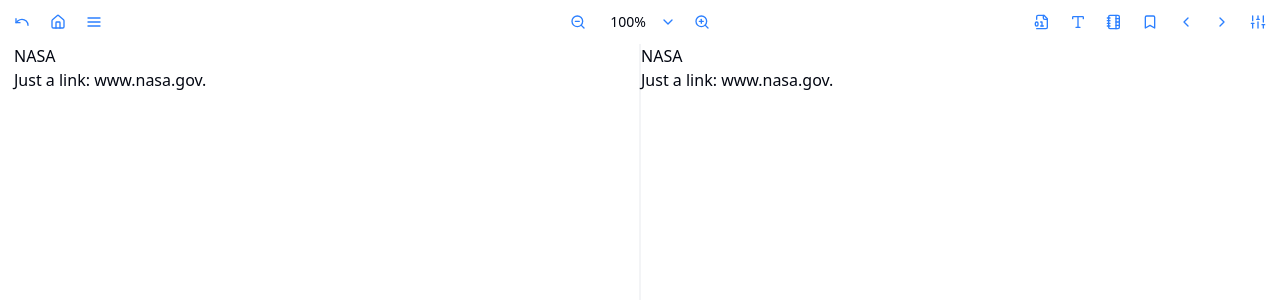
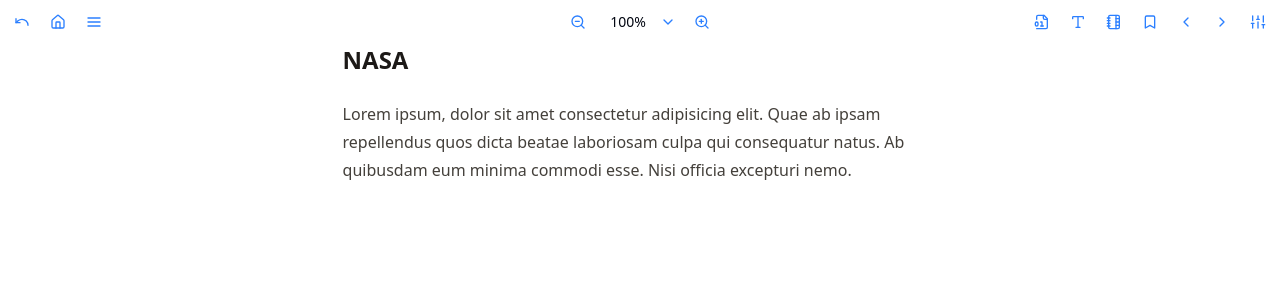
Before and after one commit to anhvanhoa/ebook, a Next.js app: page /1/1/read in a window 1280 px wide. Shown: the top 300 px of the page. Built offline with nearby package versions, Linux system fonts and the light colour scheme.

Commit message:
Add typography plugin for Tailwind CSS; update global styles and enhance Markdown viewer with dynamic content rendering

```diff
--- a/package.json
+++ b/package.json
@@ -36,6 +36,7 @@
   "devDependencies": {
     "@eslint/eslintrc": "^3",
     "@tailwindcss/postcss": "^4",
+    "@tailwindcss/typography": "^0.5.16",
     "@types/jszip": "^3.4.1",
     "@types/node": "^20",
     "@types/react": "^19",
--- a/src/app/(read)/[category]/[slug]/read/_components/MdViewer.tsx
+++ b/src/app/(read)/[category]/[slug]/read/_components/MdViewer.tsx
@@ -1,26 +1,35 @@
+'use client';
 import { usePdf } from '@/provider/pdf/context';
-import React from 'react';
+import React, { useMemo } from 'react';
 import Markdown from 'react-markdown';
-const markdown = `
-## NASA
-Just a link: www.nasa.gov.`;
 const MdViewer = () => {
     const pdf = usePdf();
+    const markdown = useMemo(() => {
+        return {
+            pageOne: pdf.state.pages[pdf.state.pageNumber - 1].content,
+            pageTwo: pdf.state.pages[pdf.state.pageNumber]?.content
+        };
+    }, [pdf.state.pageNumber]);
     return (
         <div className='max-w-screen h-[calc(100vh-2.75rem)] overflow-auto'>
             <div className='flex justify-center h-full'>
-                <div style={{ width: pdf.state.width * pdf.state.scale, fontSize: `${16 * pdf.state.scale}px` }}>
-                    <Markdown remarkPlugins={[]}>{markdown}</Markdown>
+                <div
+                    style={{ width: pdf.state.width * pdf.state.scale, fontSize: `${16 * pdf.state.scale}px` }}
+                    className='prose prose-stone flex-1'
+                >
+                    <Markdown remarkPlugins={[]}>{markdown.pageOne}</Markdown>
                 </div>
-                <div
-                    className='bg-gray-100 shrink-0'
-                    style={{
-                        width: `${2 * pdf.state.scale}px`
-                    }}
-                ></div>
-                <div style={{ width: pdf.state.width * pdf.state.scale, fontSize: `${16 * pdf.state.scale}px` }}>
-                    <Markdown remarkPlugins={[]}>{markdown}</Markdown>
-                </div>
+                {pdf.state.viewMode === 'double' && pdf.state.pageNumber + 1 <= pdf.state.totalPages && (
+                    <>
+                        <div className='bg-gray-100 shrink-0' style={{ width: `${2 * pdf.state.scale}px` }}></div>
+                        <div
+                            className='prose prose-stone flex-1'
+                            style={{ width: pdf.state.width * pdf.state.scale, fontSize: `${16 * pdf.state.scale}px` }}
+                        >
+                            <Markdown remarkPlugins={[]}>{markdown.pageTwo}</Markdown>
+                        </div>
+                    </>
+                )}
             </div>
         </div>
     );
--- a/src/app/(read)/[category]/[slug]/read/page.tsx
+++ b/src/app/(read)/[category]/[slug]/read/page.tsx
@@ -12,9 +12,35 @@
 import MdViewer from './_components/MdViewer';
 
 const stateDefault: Partial<EbookContextPageState> = {
-    fileUrl: '/e.pdf',
-    scroll: 'vertical',
-    typeFile: 'md'
+    // fileUrl: '/e.pdf',
+    typeFile: 'md',
+    totalPages: 6,
+    pages: [
+        {
+            content: '## NASA\nLorem ipsum, dolor sit amet consectetur adipisicing elit. Quae ab ipsam repellendus quos dicta beatae laboriosam culpa qui consequatur natus. Ab quibusdam eum minima commodi esse. Nisi officia excepturi nemo.',
+            pageNumber: 1
+        },
+        {
+            content: '## NASA\nJust a link: www.nasa.gov 2.',
+            pageNumber: 2
+        },
+        {
+            content: '## NASA\nJust a link: www.nasa.gov 3.',
+            pageNumber: 3
+        },
+        {
+            content: '## NASA\nJust a link: www.nasa.gov 4.',
+            pageNumber: 4
+        },
+        {
+            content: '## NASA\nJust a link: www.nasa.gov 5.',
+            pageNumber: 5
+        },
+        {
+            content: '## NASA\nJust a link: www.nasa.gov 6.',
+            pageNumber: 6
+        }
+    ]
 };
 
 const EbookPage = () => {
--- a/src/app/globals.css
+++ b/src/app/globals.css
@@ -1,5 +1,6 @@
 @import 'tailwindcss';
 @import 'tw-animate-css';
+@plugin "@tailwindcss/typography";
 
 @custom-variant dark (&:is(.dark *));
 
```
Also changed, not shown: 2 other files (tests, documents, lock files or other folders).
